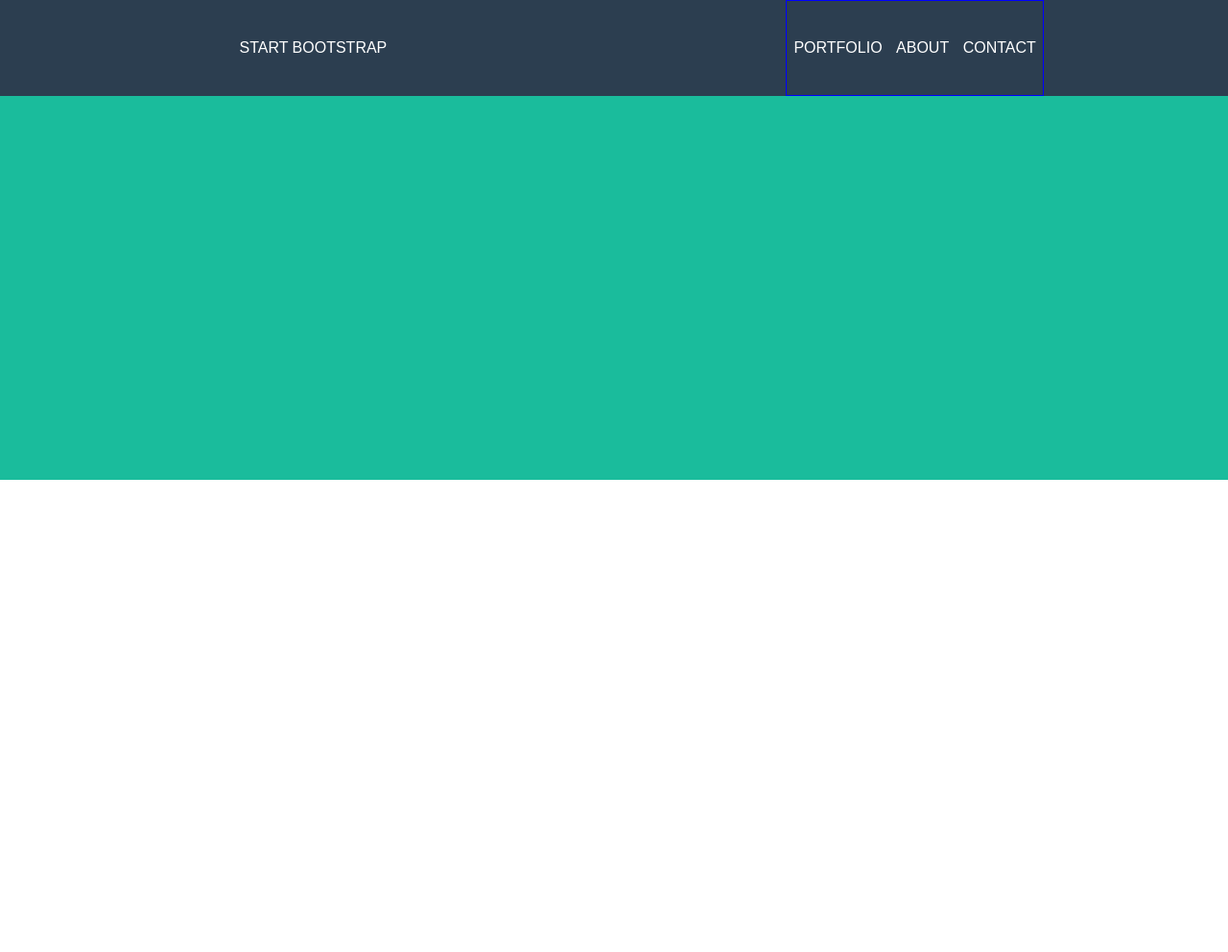
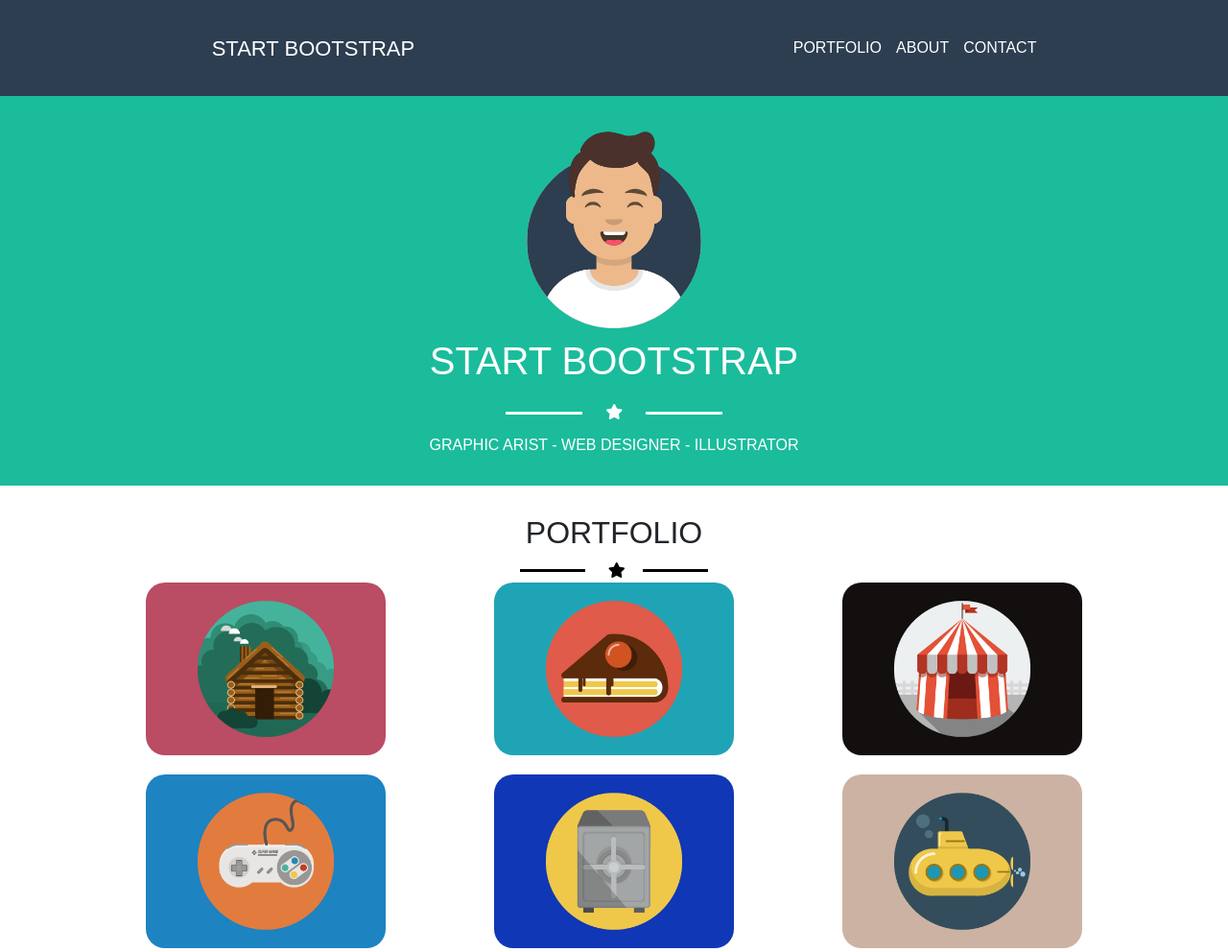
Before and after one commit to Samueletasciotti00/html-css-bootstrap-freelancer, a plain HTML site: page index.html in a window 1280 px wide. Shown: the top 992 px of the page at 96% size. Drawn offline with nearby package versions, Linux system fonts and the light colour scheme.

Commit message:
header + 1section of main

```diff
--- a/css/style.css
+++ b/css/style.css
@@ -6,6 +6,16 @@
     font-family: Arial, Helvetica neue, sans-serif;
 }
 
+/* HR BARS */
+.hr-wht{
+    height: 3px;
+    background-color: #ffffff;
+}
+
+.hr-blk{
+    height: 3px;
+    background-color: black;
+}
 
 /* HEADER SECTION */
 header :first-child .col-12{
@@ -31,6 +41,7 @@ header :nth-child(2) .col-12{
 .contain > :first-child{
     width: 30%;
     height: 100%;
+    font-size: 22px;
     /* flex */
     display: flex;
     align-items: center;
@@ -40,8 +51,7 @@ header :nth-child(2) .col-12{
 .contain > :nth-child(2){
     width: 30%;
     height: 100%;
-    /* DEBUG */
-    border: 1px solid blue;
+    font-size: 16px;
     /* flex */
     display: flex;
     align-items: center;
@@ -49,9 +59,52 @@ header :nth-child(2) .col-12{
 }
 
 
+/* Jumbotron */
+#jumbo{
+    padding: 30px;
+    color: #ffffff;
+    /* flex */
+    display: flex;
+    justify-content: space-around;
+    align-items: center;
+    flex-direction: column;
+    gap: 10px;
+}
+
+#jumbo div img{
+    width: 200px;
+}
+
+#jumbo h2{
+    font-size: 40px;
+}
+
+#jumbo .row{
+    color: #ffffff;
+    width: 250px;
+    /* flex */
+    display: flex;
+    justify-content: space-between;
+    align-items: center;
+}
+
+.col-5 hr{
+    font-size: 20px;
+}
+
+
 /* MAIN SECTION */
+main > .row{
+    padding: 30px;
+}
+
 main :first-child .col-12{
     min-height: 500px;
+    /* flex */
+    display: flex;
+    align-items: center;
+    flex-direction: column;
+
 }
 
 main :nth-child(2) .col-12{
@@ -63,6 +116,37 @@ main :nth-child(3) .col-12{
     min-height: 350px;
 }
 
+/* PORTFOLIO */
+main .col-12 .row{
+    display: flex;
+    justify-content: space-between;
+    align-items: center;
+    color: black;
+    width: 220px;
+}
+
+/* grill part */
+#grill{
+    width: 80%;
+    /* flex */
+    display: flex;
+    justify-content: space-between;
+    flex-wrap: wrap;
+    gap: 20px;
+    /* DEBUG */
+}
+
+#grill div{
+
+    /* DEBUG */
+    width: 250px;
+
+}
+
+#grill div img{
+    width: 100%;
+    border-radius: 20px;
+}
 
 
 /* FOOTER SECTION */
--- a/index.html
+++ b/index.html
@@ -9,6 +9,10 @@
     <link href="https://cdn.jsdelivr.net/npm/bootstrap@5.2.3/dist/css/bootstrap.min.css" rel="stylesheet" integrity="sha384-rbsA2VBKQhggwzxH7pPCaAqO46MgnOM80zW1RWuH61DGLwZJEdK2Kadq2F9CUG65" crossorigin="anonymous">
 
     <link rel="stylesheet" href="css/style.css">
+
+    <!-- font awesom -->
+    <link rel="stylesheet" href="https://cdnjs.cloudflare.com/ajax/libs/font-awesome/6.5.2/css/all.min.css" integrity="sha512-SnH5WK+bZxgPHs44uWIX+LLJAJ9/2PkPKZ5QiAj6Ta86w+fsb2TkcmfRyVX3pBnMFcV7oQPJkl9QevSCWr3W6A==" crossorigin="anonymous" referrerpolicy="no-referrer">
+
 </head>
 
 <body>
@@ -38,7 +42,39 @@
 
         <!-- Jumbo -->
         <div class="row">
-            <div class="col-12"></div>
+            <div class="col-12">
+
+                <div id="jumbo">
+
+                    <!-- img -->
+                    <div><img src="img/avatar.svg" alt=""></div>
+
+                    <!-- titol -->
+                    <h2>START BOOTSTRAP</h2>
+
+                    <!-- white HR -->
+                    <div>
+                        <div class="row">
+
+                            <div class="col-5">
+                                <div class="hr-wht"></div>
+                            </div>
+
+                            <div class="col-2">
+                                <i class="fa-solid fa-star"></i>
+                            </div>
+
+                            <div class="col-5">
+                                <div class="hr-wht"></div>
+                            </div>
+                        </div>
+                    </div>
+
+                    <div>
+                        GRAPHIC ARIST - WEB DESIGNER - ILLUSTRATOR
+                    </div>
+                </div>
+            </div>
         </div>
     </header>
 
@@ -47,7 +83,37 @@
 
         <!-- PORTFOLIO -->
         <div class="row">
-            <div class="col-12"></div>
+            <div class="col-12">
+
+                <!-- Titol -->
+                <h2>PORTFOLIO</h2>
+
+                <div>
+                    <div class="row">
+
+                        <div class="col-5">
+                            <div class="hr-blk"></div>
+                        </div>
+
+                        <div class="col-2">
+                            <i class="fa-solid fa-star"></i>
+                        </div>
+
+                        <div class="col-5">
+                            <div class="hr-blk"></div>
+                        </div>
+                    </div>
+                </div>
+
+                <div id="grill">
+                    <div><img src="img/cabin.png" alt=""></div>
+                    <div><img src="img/cake.png" alt=""></div>
+                    <div><img src="img/circus.png" alt=""></div>
+                    <div><img src="img/game.png" alt=""></div>
+                    <div><img src="img/safe.png" alt=""></div>
+                    <div><img src="img/submarine.png" alt=""></div>
+                </div>
+            </div>
         </div>
 
         <!-- ABOUT -->
```
